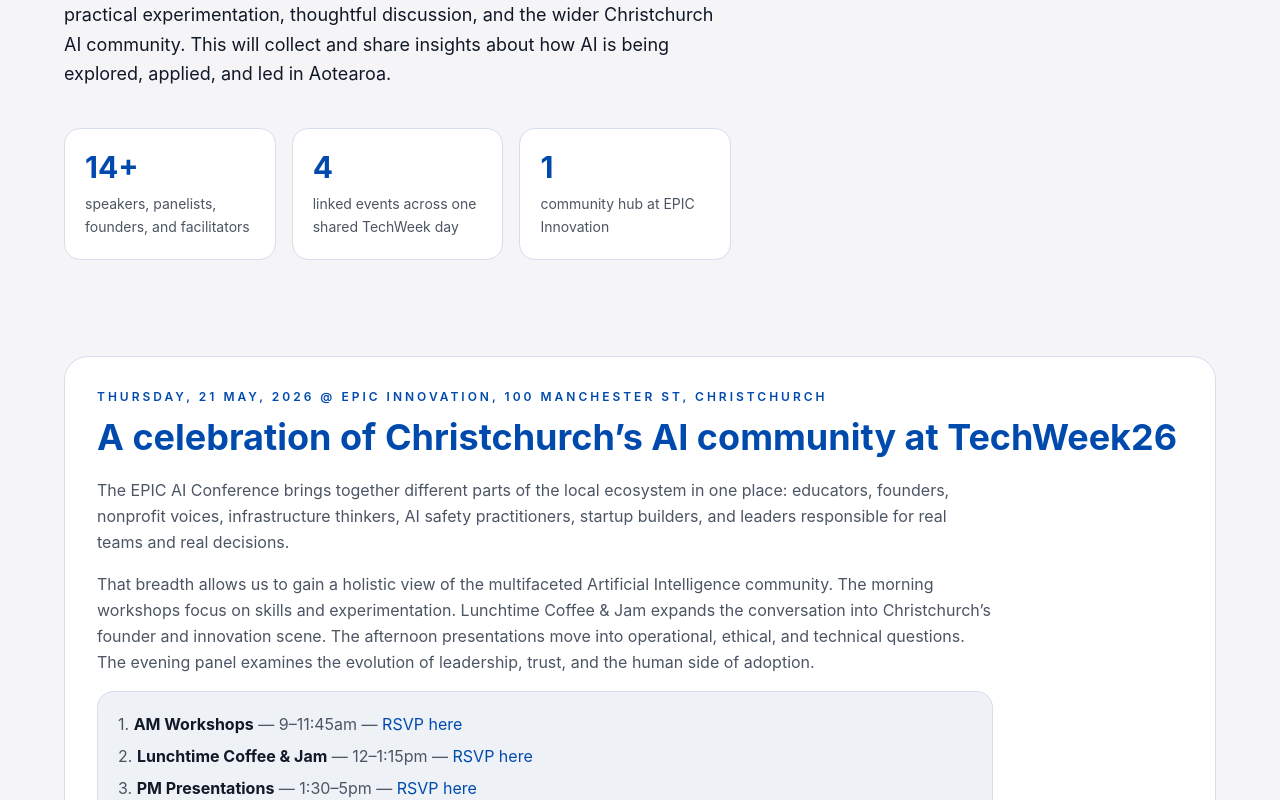
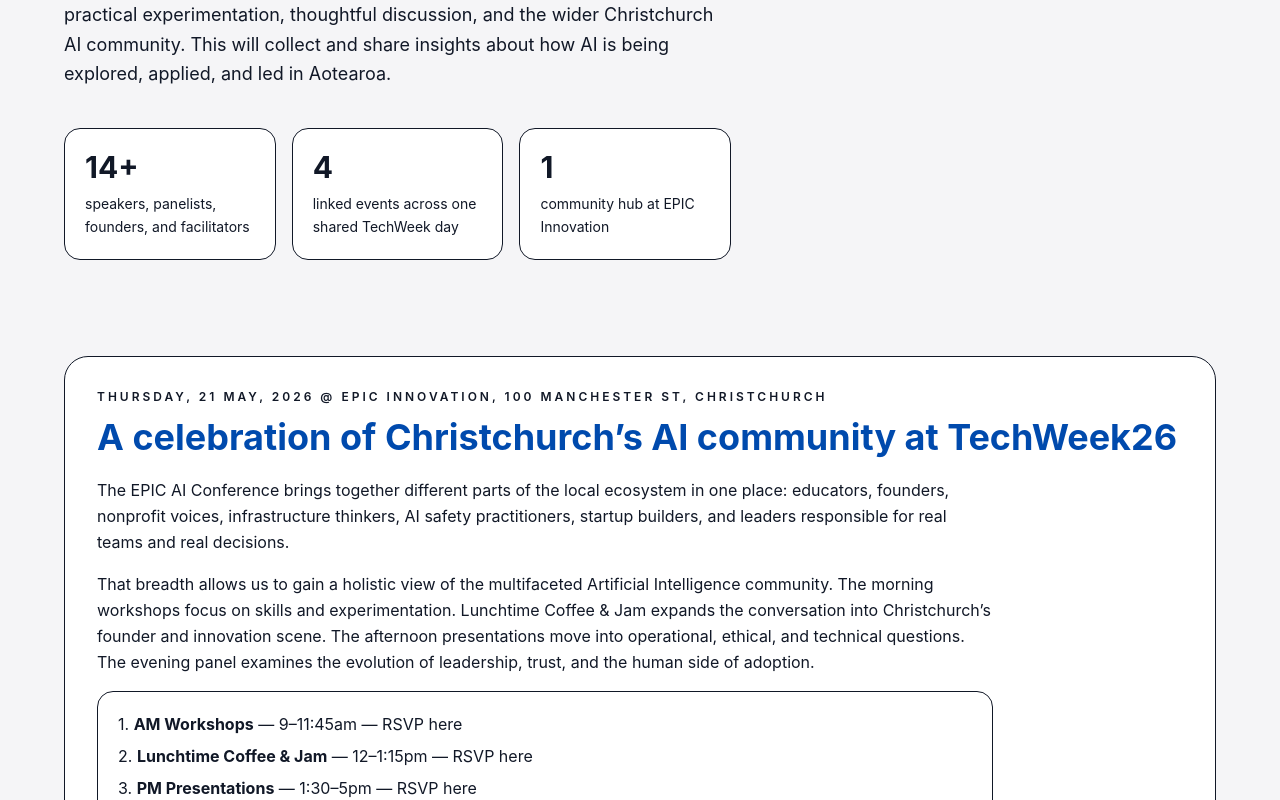
Before and after one commit to caelanhuntress/christchurch-ai, a Next.js app: page /epic-ai-conference in a window 1280 px wide. Shown: the part 760-1560 px from the top of the page. Built offline with nearby package versions, Linux system fonts and the light colour scheme.

Commit message:
Conference page: use theme-aware color variables instead of fixed light palette

```diff
--- a/app/epic-ai-conference/page.tsx
+++ b/app/epic-ai-conference/page.tsx
@@ -5,12 +5,12 @@ import Link from "next/link";
 import SiteHeader from "../components/SiteHeader";
 
 const pageTheme = {
-  "--background": "#f8fafc",
-  "--foreground": "#111827",
-  "--accent": "#004AAD",
-  "--muted": "#eef2f7",
-  "--border": "#d6deea",
-  "--text-muted": "#4b5563",
+  "--background": "var(--background)",
+  "--foreground": "var(--foreground)",
+  "--accent": "var(--accent)",
+  "--muted": "var(--muted)",
+  "--border": "var(--border)",
+  "--text-muted": "var(--text-muted)",
 } as CSSProperties;
 
 const dayEvents = [
```
